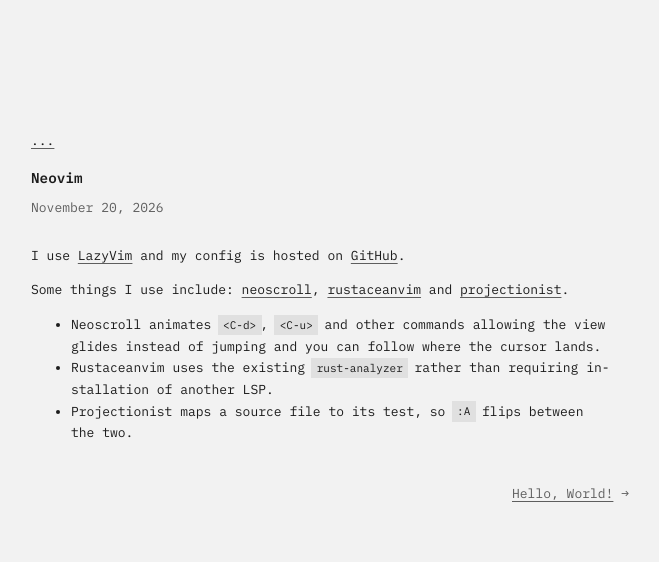
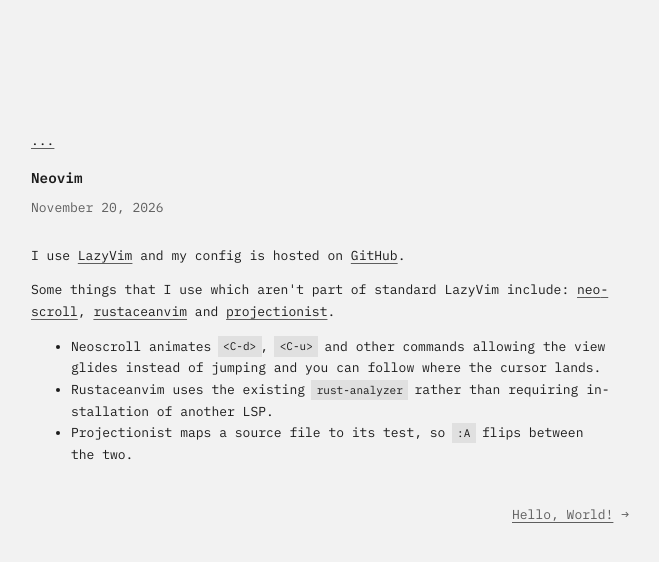
Before and after one commit to Azurealistic/Archive, an Astro site: page /notes/neovim in a window 1280 px wide. Shown: the whole page, without its empty margins (60-719 px from the left). Built offline with nearby package versions, Linux system fonts and the light colour scheme; Astro itself is replaced by a stand-in of ours; no server answers.

Commit message:
Adjust sentence for neovim post

```diff
--- a/src/content/notes/neovim.mdx
+++ b/src/content/notes/neovim.mdx
@@ -8,7 +8,7 @@ published: true
 
 I use [LazyVim](https://www.lazyvim.org/) and my config is hosted on [GitHub](https://github.com/Azurealistic/Vim).
 
-Some things I use include: [neoscroll](https://github.com/karb94/neoscroll.nvim), [rustaceanvim](https://github.com/mrcjkb/rustaceanvim/) and [projectionist](https://github.com/tpope/vim-projectionist).
+Some things that I use which aren't part of standard LazyVim include: [neoscroll](https://github.com/karb94/neoscroll.nvim), [rustaceanvim](https://github.com/mrcjkb/rustaceanvim/) and [projectionist](https://github.com/tpope/vim-projectionist).
 
 - Neoscroll animates `<C-d>`, `<C-u>` and other commands allowing the view glides instead of jumping and you can follow where the cursor lands.
 - Rustaceanvim uses the existing `rust-analyzer` rather than requiring installation of another LSP.
```
